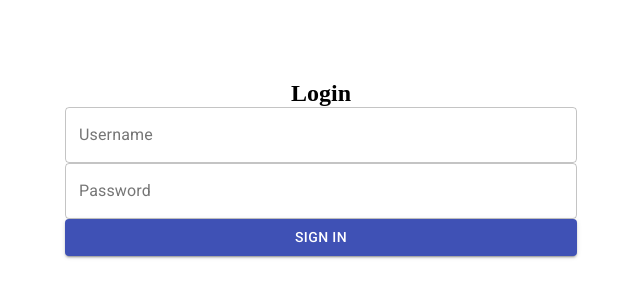
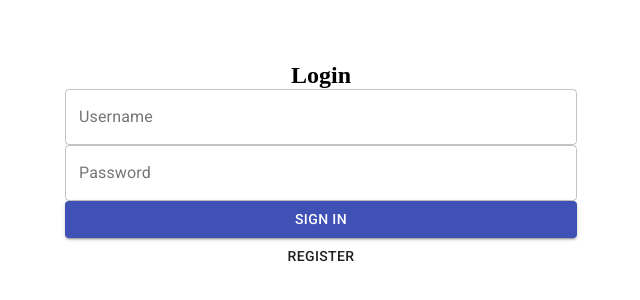
Before and after one commit to imyagnesh/Stridely_react_training, a React app: page /login in a window 1280 px wide. Shown: the part 232-532 px from the top of the page, without its empty margins (319-959 px from the left). Built offline with nearby package versions, Linux system fonts and the light colour scheme.

Commit message:
Add files via upload

```diff
--- a/src/pages/Login/index.js
+++ b/src/pages/Login/index.js
@@ -2,6 +2,7 @@ import React, { useContext } from 'react';
 import './styles.scss';
 import axiosInstance from 'utils/fetcher';
 import Form from 'components/form';
+import { Button } from '@material-ui/core';
 import { AuthContext } from 'src/context/authContext';
 import { fields, initialValues } from './fields';
 
@@ -40,6 +41,7 @@ const Login = ({ history }) => {
           children: 'Sign IN',
         }}
       />
+      <Button href="/Registration">Register</Button>
     </div>
   );
 };
```
